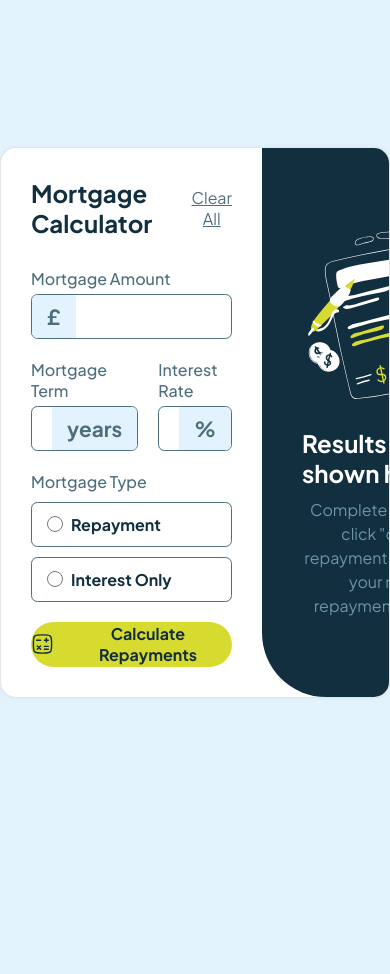
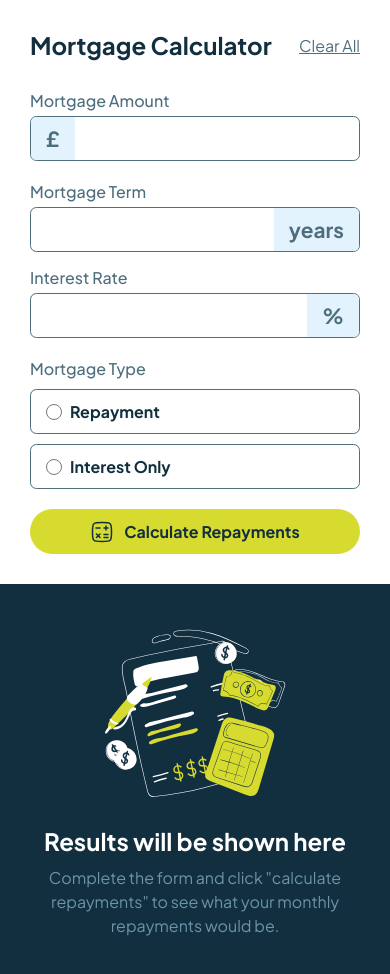
Before and after one commit to FESOO1/Mortgage-repayment-calculator2, a plain HTML site: page index.html in a window 390 px wide. Before the commit the page ends 844 px from the top, so only its background shows below. Drawn offline with Linux system fonts and the light colour scheme.

Commit message:
Working on it.

```diff
--- a/script.js
+++ b/script.js
@@ -25,6 +25,7 @@ let stepThree;
 let stepFour;
 let stepFive;
 let finalResult;
+
 
 // CALCULATE THE REPAYMENT
 
@@ -67,11 +68,9 @@ function calculateTheRepayment(e) {
         if (repaymentTypeInput.checked) {
             stepOne = interestRateInput.value / 12 / 100;
             stepTwo = mortgageTermInput.value * 12;
-            stepThree = (1 + stepOne) * stepTwo;
-            stepFour = mortgageAmountInput.value * stepOne * stepThree;
-            stepFive = stepThree - 1;
-            finalResult = stepFive / stepFour;
-            monthlyRepaymentText.textContent = `$${finalResult.toFixed(2)}`;
+            stepThree = 1 + stepOne;
+            stepFour = stepThree * stepTwo;
+            console.log(`${stepTwo} monthly, ${stepFour}`);
         } else {
 
         };
--- a/styles.css
+++ b/styles.css
@@ -145,7 +145,7 @@ body {
 .mortgage-calculator-left-bottom-inner {
     display: grid;
     grid-template-columns: repeat(2, 1fr);
-    column-gap: 20px;
+    gap: 15px 20px;
 }
 
 .mortgage-calculator-left-bottom-inner-input {
@@ -235,6 +235,7 @@ body {
 .mortgage-calculator-right-empty-subheader {
     color: white;
     font-weight: 700;
+    text-align: center;
 }
 
 .mortgage-calculator-right-empty-paragraph {
@@ -306,3 +307,38 @@ body {
     border: 0;
     border-top: 1px solid hsl(200, 24%, 40%);
 }
+
+/* MEDIA QUERIES */
+
+@media (max-width: 1200px) {
+    .mortgage-calculator {
+        width: 800px;
+    }
+}
+
+@media (max-width: 850px) {
+    .container {
+        align-items: flex-start;
+        padding-block: 0;
+    }
+    .mortgage-calculator {
+        width: 100%;
+        grid-template-columns: 1fr;
+        border-radius: 0;
+        box-shadow: none;
+        border: 0;
+    }
+    body {
+        background-color: hsl(202, 55%, 16%);
+    }
+    .mortgage-calculator-right {
+        padding-block: 40px;
+        border-bottom-left-radius: 0rem;
+    }
+}
+
+@media (max-width: 450px) {
+    .mortgage-calculator-left-bottom-inner {
+        grid-template-columns: 1fr;
+    }
+}
```
